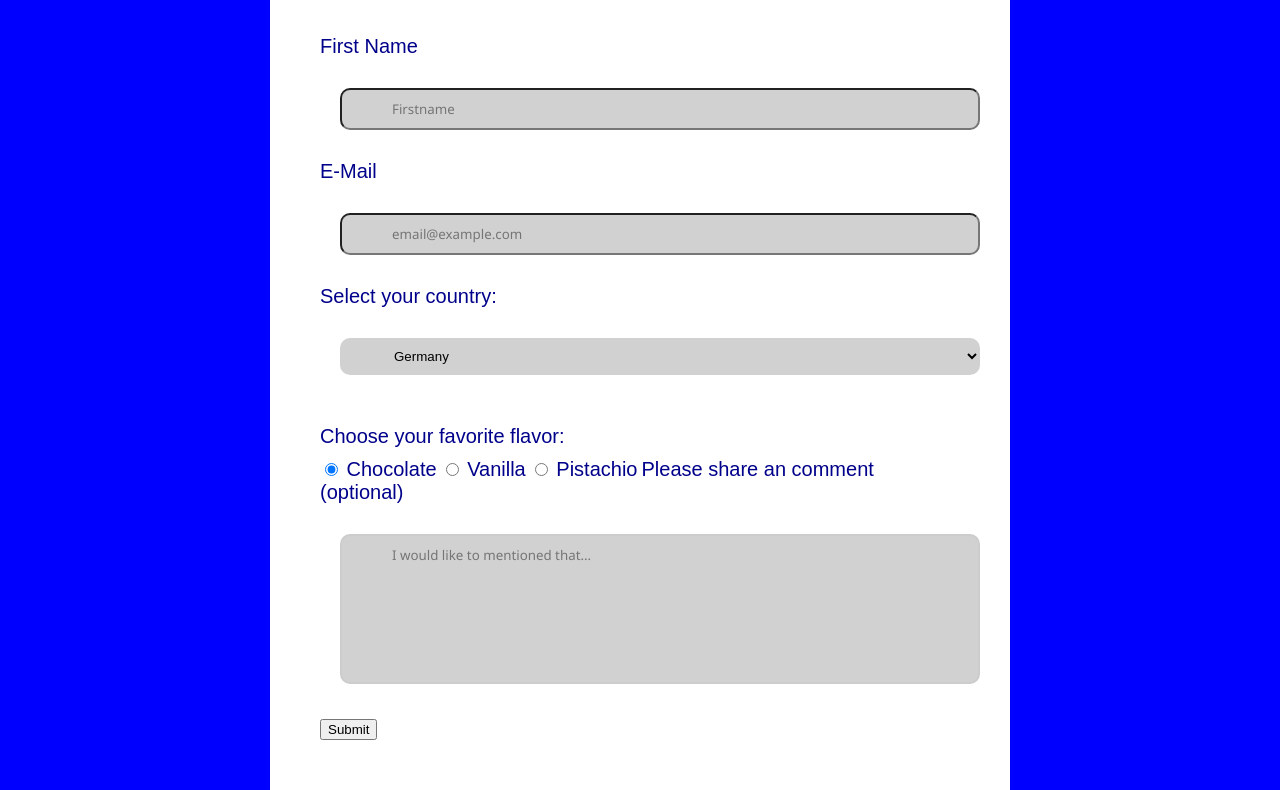
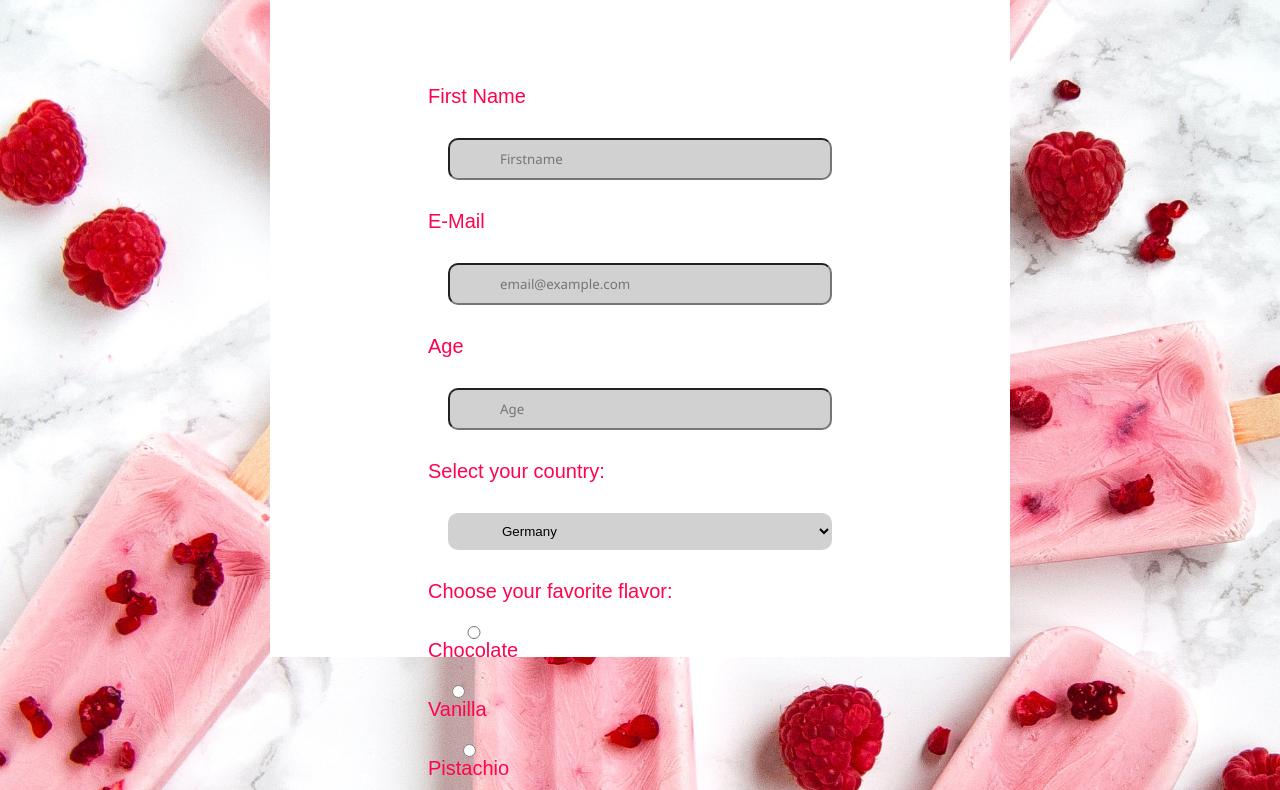
Before and after one commit to AmelieYaacoub/Survey-Form, a plain HTML site: page index.html in a window 1280 px wide. Shown: the part 143-933 px from the top of the page. Drawn offline with nearby package versions, Linux system fonts and the light colour scheme; a web font is replaced by a local one.

Commit message:
New Background and colors, aligned items

```diff
--- a/index.html
+++ b/index.html
@@ -22,12 +22,19 @@
     <p id="description"></p>
 
     <form id="survey-form">
+      <div>
         <label for="hfirstname">First Name</label>
         <input required type="text" id="name" placeholder="Firstname">
-
+      </div>
+      <div>
         <label for="he-mail">E-Mail</label>
         <input required type="text" id="email" placeholder="email@example.com">
-
+      </div>
+      <div>
+        <label for="he-age">Age</label>
+        <input required type="text" id="age" placeholder="Age">
+      </div>
+      <div>
         <label for="hcountry">Select your country:</label>
         <select required id="country" name="country">
           <option value="de">Germany</option>
@@ -35,19 +42,23 @@
           <option value="en">England</option>
           <option value="ot">Other</option>
         </select>
-
+      </div>
+      <div>
         <p>Choose your favorite flavor:</p>
-        <label><input name="flavor" value="chocolate" type="radio" class="input-radio" checked>
+        <label><input name="flavor" value="chocolate" type="radio" class="input-radio">
         Chocolate</label>
         <label><input name="flavor" value="vanilla" type="radio" class="input-radio">
           Vanilla</label>
         <label><input name="flavor" value="pistachio" type="radio" class="input-radio">
           Pistachio</label>
-
+        </div>
+        <div>
         <label for="comment">Please share an comment (optional)
         <textarea placeholder="I would like to mentioned that..."></textarea></label>
-
+      </div>
+      <div>
         <button>Submit</button>
+      </div>
     </form>
   </main>
 
--- a/style.scss
+++ b/style.scss
@@ -9,14 +9,18 @@
   font-size: 20px;
   margin-bottom: 10px;
   margin-top: 20px;
-  color: darkblue;
+  color: #ff034e;
+  display: grid;
+  justify-content: left;
 }
 
 @mixin inputs {
-  width: 100%;
+  width: 30vw;
   padding: 10px 10px 10px 50px;
   margin: 30px 20px 30px 20px;
   background-color: #d1d1d1;
+  display: grid;
+  justify-content: space-between;
 }
 
 
@@ -27,7 +31,12 @@ body {
   height: 100vh;
   display: grid;
   justify-content: center;
-  background-color: blue;
+  background: url(Pictures/icecream.jpg);
+  background-repeat: no-repeat;
+  background-position: center;
+  background-attachment: fixed;
+  background-size: cover;
+  grid-auto-rows: minmax(100px, auto);
 }
 
 #main {
@@ -35,6 +44,8 @@ body {
   height: auto;
   background-color: white;
   padding: 50px;
+  display: grid;
+  justify-content: center;
 }
 
 h1 {
@@ -84,3 +95,7 @@ textarea {
 #flavor {
   @include inputs;
 }
+
+div {
+  flex-direction: column;
+}
```
Also changed, not shown: Pictures/icecream.jpg (added), style.css, 1 other file.
